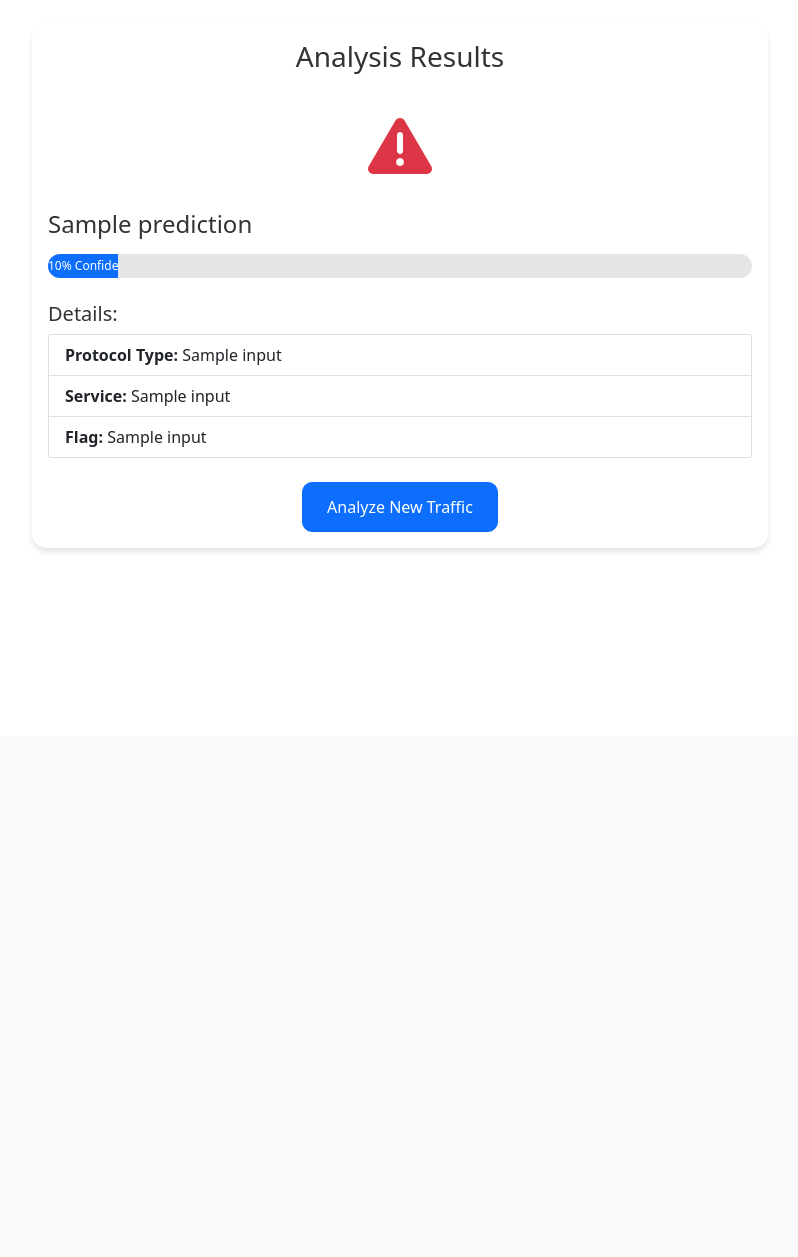
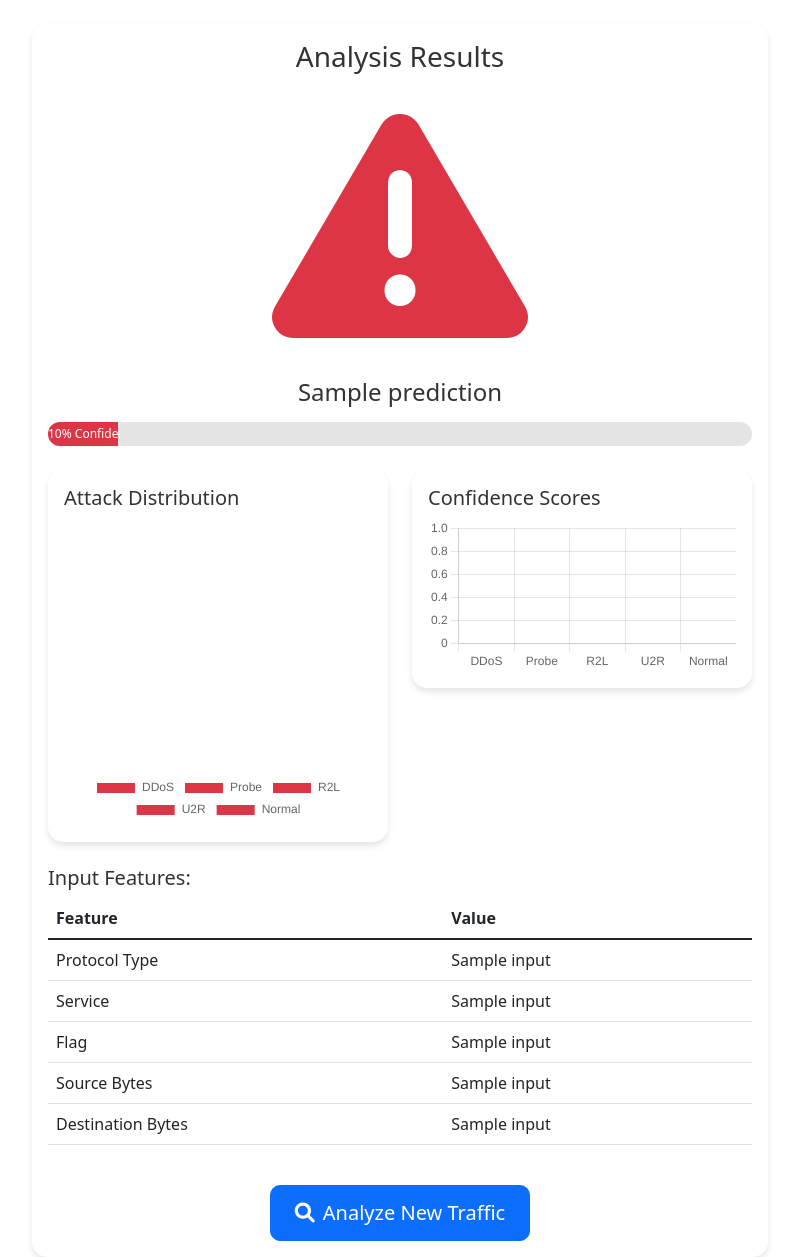
Before and after one commit to akalekurthi/Network-Security-Predictor, a Flask app: template templates/prediction.html in a window 1280 px wide. Shown: the part 64-1321 px from the top of the page, without its empty margins (240-1038 px from the left). Before the commit the page ends 614 px from the top, so only its background shows below. Run offline with Flask 3, Linux system fonts and the light colour scheme; the template is opened without the code that fills it: most values are stand-ins (such as "Sample title", 1, 10 or a date in 2020); some libraries are stand-ins or nearby versions.

Commit message:
Enhance prediction display with classification report and graphs, and add CSRF protection to login form.
Replit-Commit-Author: Agent
Replit-Commit-Session-Id: b6ca09cc-10d0-4da1-8395-6f476624b267
Replit-Commit-Screenshot-Url: https://storage.googleapis.com/screenshot-production-us-central1/8d2c3474-4e48-4c32-b172-f0448bbfe0b3/db379083-198b-479a-a5a3-b62f072d8236.jpg

```diff
--- a/app.py
+++ b/app.py
@@ -106,6 +106,7 @@ def predict():
 
         processed_input = preprocess_input(input_values)
         prediction = model.predict(processed_input)
+        probabilities = model.predict_proba(processed_input)[0].tolist()
 
         attack_types = {
             0: 'DDoS Attack',
@@ -116,12 +117,12 @@ def predict():
         }
 
         result = attack_types.get(prediction[0], 'Unknown Attack Type')
-        probabilities = model.predict_proba(processed_input)[0]
         confidence = float(max(probabilities))
 
         return render_template('prediction.html',
                              prediction=result,
                              confidence=confidence,
+                             probabilities=probabilities,
                              input_data=input_values)
 
     except Exception as e:
--- a/templates/prediction.html
+++ b/templates/prediction.html
@@ -8,18 +8,19 @@
                 <h3 class="card-title text-center mb-4">Analysis Results</h3>
 
                 <div class="result-animation">
-                    <div class="result-icon">
+                    <div class="result-icon text-center mb-4">
                         {% if prediction == 'Normal Traffic' %}
-                            <i class="fas fa-check-circle text-success"></i>
+                            <i class="fas fa-check-circle text-success fa-4x"></i>
                         {% else %}
-                            <i class="fas fa-exclamation-triangle text-danger"></i>
+                            <i class="fas fa-exclamation-triangle text-danger fa-4x"></i>
                         {% endif %}
                     </div>
 
                     <div class="result-details">
-                        <h4 class="mb-3">{{ prediction }}</h4>
-                        <div class="progress mb-3">
-                            <div class="progress-bar" role="progressbar"
+                        <h4 class="text-center mb-3">{{ prediction }}</h4>
+                        <div class="progress mb-4">
+                            <div class="progress-bar {% if prediction != 'Normal Traffic' %}bg-danger{% endif %}"
+                                 role="progressbar"
                                  style="width: {{ confidence * 100 }}%">
                                 {{ (confidence * 100)|round(2) }}% Confidence
                             </div>
@@ -27,26 +28,136 @@
                     </div>
                 </div>
 
+                <!-- Classification Metrics -->
+                <div class="row mt-4">
+                    <div class="col-md-6">
+                        <div class="card">
+                            <div class="card-body">
+                                <h5 class="card-title">Attack Distribution</h5>
+                                <canvas id="attackDistribution"></canvas>
+                            </div>
+                        </div>
+                    </div>
+                    <div class="col-md-6">
+                        <div class="card">
+                            <div class="card-body">
+                                <h5 class="card-title">Confidence Scores</h5>
+                                <canvas id="confidenceScores"></canvas>
+                            </div>
+                        </div>
+                    </div>
+                </div>
+
                 <div class="additional-info mt-4">
-                    <h5>Details:</h5>
-                    <ul class="list-group">
-                        <li class="list-group-item">
-                            <strong>Protocol Type:</strong> {{ input_data[0] }}
-                        </li>
-                        <li class="list-group-item">
-                            <strong>Service:</strong> {{ input_data[1] }}
-                        </li>
-                        <li class="list-group-item">
-                            <strong>Flag:</strong> {{ input_data[2] }}
-                        </li>
-                    </ul>
+                    <h5>Input Features:</h5>
+                    <div class="table-responsive">
+                        <table class="table table-hover">
+                            <thead>
+                                <tr>
+                                    <th>Feature</th>
+                                    <th>Value</th>
+                                </tr>
+                            </thead>
+                            <tbody>
+                                <tr>
+                                    <td>Protocol Type</td>
+                                    <td>{{ input_data[0] }}</td>
+                                </tr>
+                                <tr>
+                                    <td>Service</td>
+                                    <td>{{ input_data[1] }}</td>
+                                </tr>
+                                <tr>
+                                    <td>Flag</td>
+                                    <td>{{ input_data[2] }}</td>
+                                </tr>
+                                <tr>
+                                    <td>Source Bytes</td>
+                                    <td>{{ input_data[3] }}</td>
+                                </tr>
+                                <tr>
+                                    <td>Destination Bytes</td>
+                                    <td>{{ input_data[4] }}</td>
+                                </tr>
+                            </tbody>
+                        </table>
+                    </div>
                 </div>
 
                 <div class="text-center mt-4">
-                    <a href="/" class="btn btn-primary">Analyze New Traffic</a>
+                    <a href="/" class="btn btn-primary btn-lg">
+                        <i class="fas fa-search me-2"></i>Analyze New Traffic
+                    </a>
                 </div>
             </div>
         </div>
     </div>
 </div>
+
+<script>
+document.addEventListener('DOMContentLoaded', function() {
+    // Attack Distribution Chart
+    new Chart(document.getElementById('attackDistribution'), {
+        type: 'doughnut',
+        data: {
+            labels: ['DDoS', 'Probe', 'R2L', 'U2R', 'Normal'],
+            datasets: [{
+                data: {{ probabilities|tojson }},
+                backgroundColor: [
+                    '#dc3545',  // red for DDoS
+                    '#fd7e14',  // orange for Probe
+                    '#ffc107',  // yellow for R2L
+                    '#6f42c1',  // purple for U2R
+                    '#28a745'   // green for Normal
+                ]
+            }]
+        },
+        options: {
+            responsive: true,
+            plugins: {
+                legend: {
+                    position: 'bottom'
+                }
+            },
+            animation: {
+                animateScale: true,
+                animateRotate: true
+            }
+        }
+    });
+
+    // Confidence Scores Bar Chart
+    new Chart(document.getElementById('confidenceScores'), {
+        type: 'bar',
+        data: {
+            labels: ['DDoS', 'Probe', 'R2L', 'U2R', 'Normal'],
+            datasets: [{
+                label: 'Confidence Score',
+                data: {{ probabilities|tojson }},
+                backgroundColor: [
+                    '#dc3545',
+                    '#fd7e14',
+                    '#ffc107',
+                    '#6f42c1',
+                    '#28a745'
+                ]
+            }]
+        },
+        options: {
+            responsive: true,
+            scales: {
+                y: {
+                    beginAtZero: true,
+                    max: 1
+                }
+            },
+            plugins: {
+                legend: {
+                    display: false
+                }
+            }
+        }
+    });
+});
+</script>
 {% endblock %}
```
Also changed, not shown: templates/login.html (+4 -6 lines).
